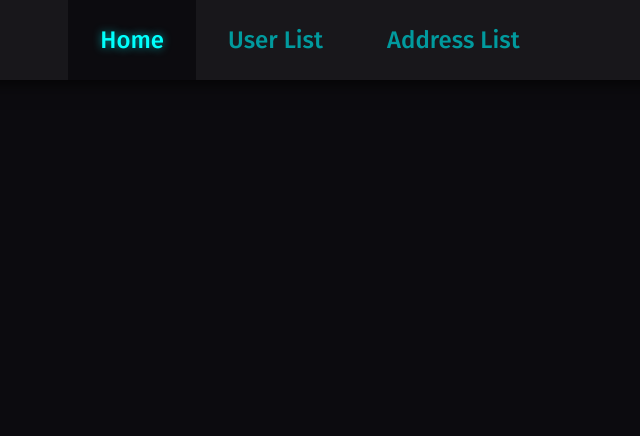
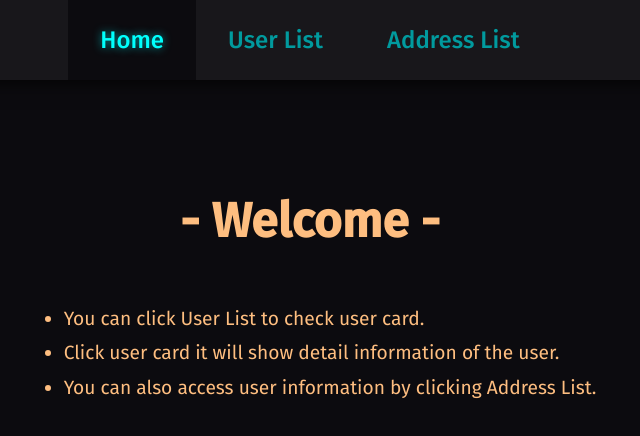
Before and after one commit to huan0246/mad9135-c2-react-router, a React (Create React App) app: page / in a window 1280 px wide. Shown: the top 436 px of the page, without its empty margins (330-970 px from the left). Built offline with nearby package versions, Linux system fonts and the light colour scheme; no server answers.

Commit message:
Add content in home.js

```diff
--- a/src/components/Addresslist/addresslist.css
+++ b/src/components/Addresslist/addresslist.css
@@ -21,3 +21,9 @@ td{
 td > p{
   margin: .5rem 0;
 }
+
+th{
+  color: #fff;
+  font-size: 1.5rem;
+  padding: .5rem 0;
+}
--- a/src/components/Home/Home.js
+++ b/src/components/Home/Home.js
@@ -4,7 +4,12 @@ import './home.css'
 export default function Home() {
   return (
     <div className="home">
-      This is home page
+      <h1>- Welcome -</h1>
+      <ul>
+        <li>You can click User List to check user card.</li>
+        <li>Click user card it will show detail information of the user.</li>
+        <li>You can also access user information by clicking Address List.</li>
+      </ul>
     </div>
   )
 }
--- a/src/components/Home/home.css
+++ b/src/components/Home/home.css
@@ -1,5 +1,23 @@
 .home{
-  margin: 0;
+  margin: 10rem 0;
   padding: 0;
   background-color: #0c0b0f;
+  display: flex;
+  flex-direction: column;
+  justify-content: center;
+  align-items: center;
+  color: #febe80;
 }
+
+h1{
+  font-size: 3rem;
+}
+
+ul{
+  display: flex;
+  flex-direction: column;
+  justify-content: center;
+  align-items: flex-start;
+  line-height: 1.8;
+  font-size: 1.2rem;
+}
--- a/src/components/Userdetail/userdetail.css
+++ b/src/components/Userdetail/userdetail.css
@@ -1,6 +1,3 @@
-.userDetailCard{
-
-}
 
 .userDetailCard > img{
   box-shadow: 10px 10px 40px #0a0a0b;
```
